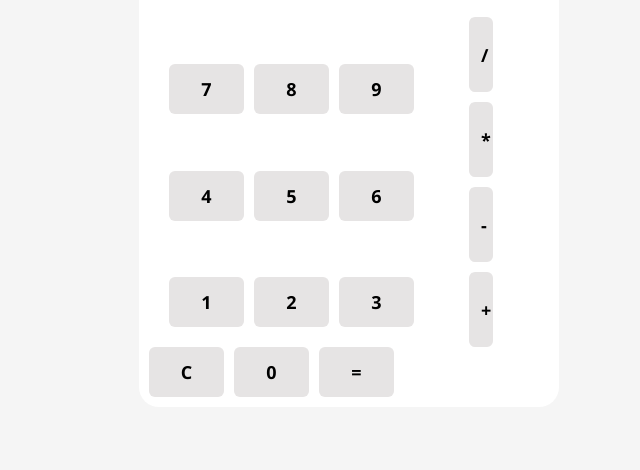
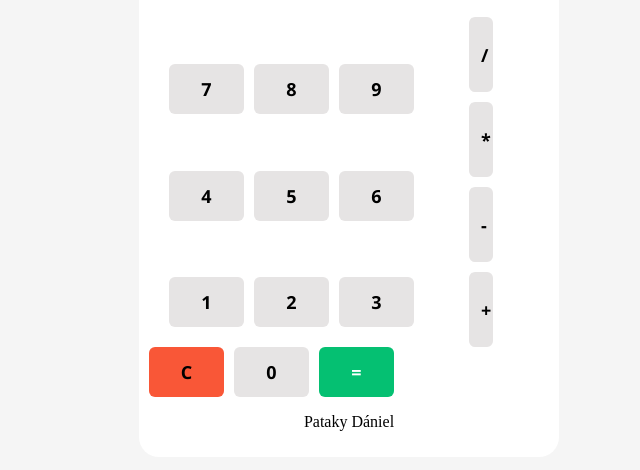
Before and after one commit to ptky/szamologep_web, a plain HTML site: page index.html in a window 1280 px wide. Shown: the part 122-592 px from the top of the page, without its empty margins (291-931 px from the left). Drawn offline with Linux system fonts and the light colour scheme.

Commit message:
kesz + gyonyoru

```diff
--- a/index.html
+++ b/index.html
@@ -39,12 +39,16 @@
         <button  class="muvelet"id="+">+</button>
     </div>
     <div class="also_sor">
-        <button class="muvelet" id="C">C</button>
+        <button style="background-color: rgb(249, 87, 55);" class="muvelet" id="C">C</button>
         <button class="szam" id="0">0</button>
-        <button class="muvelet" id="=">=</button>
+        <button style="background-color: rgb(5, 192, 114); color: white;" class="muvelet" id="=">=</button>
     </div>
 
       </article>
+
+      <footer>
+        <p>Pataky Dániel</p>
+      </footer>
     </main>
   </body>
 </html>
```
